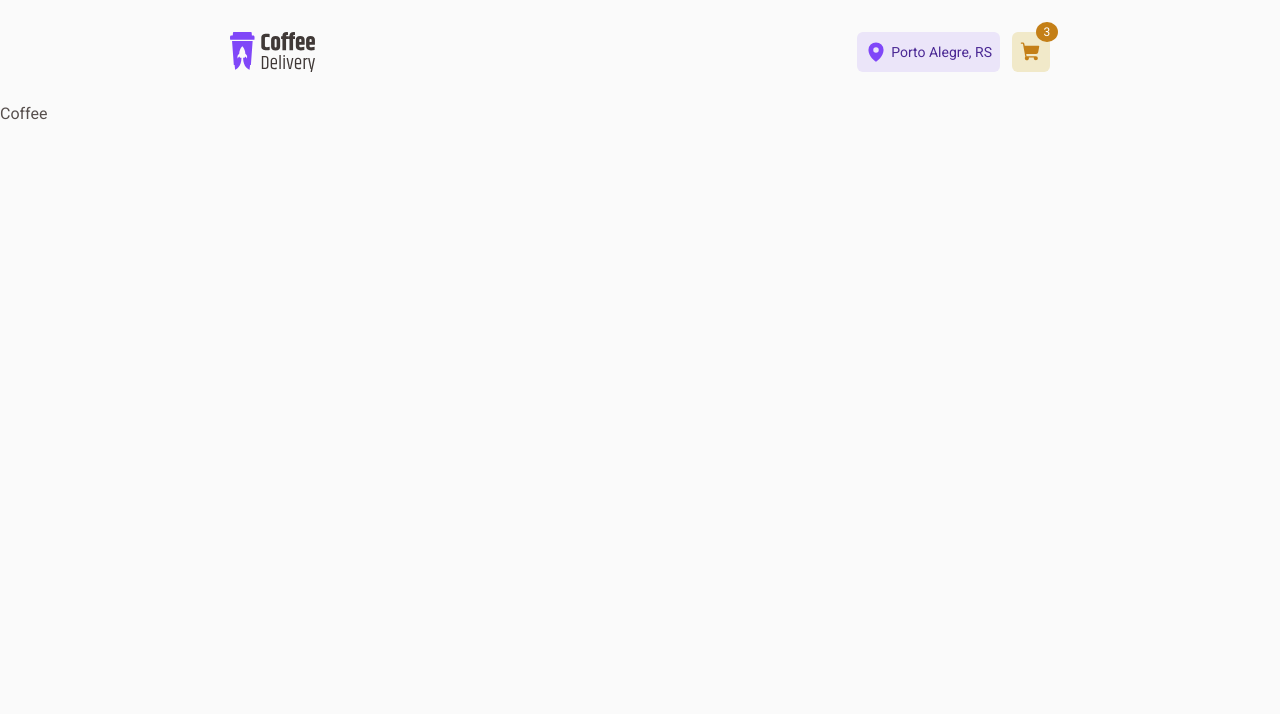
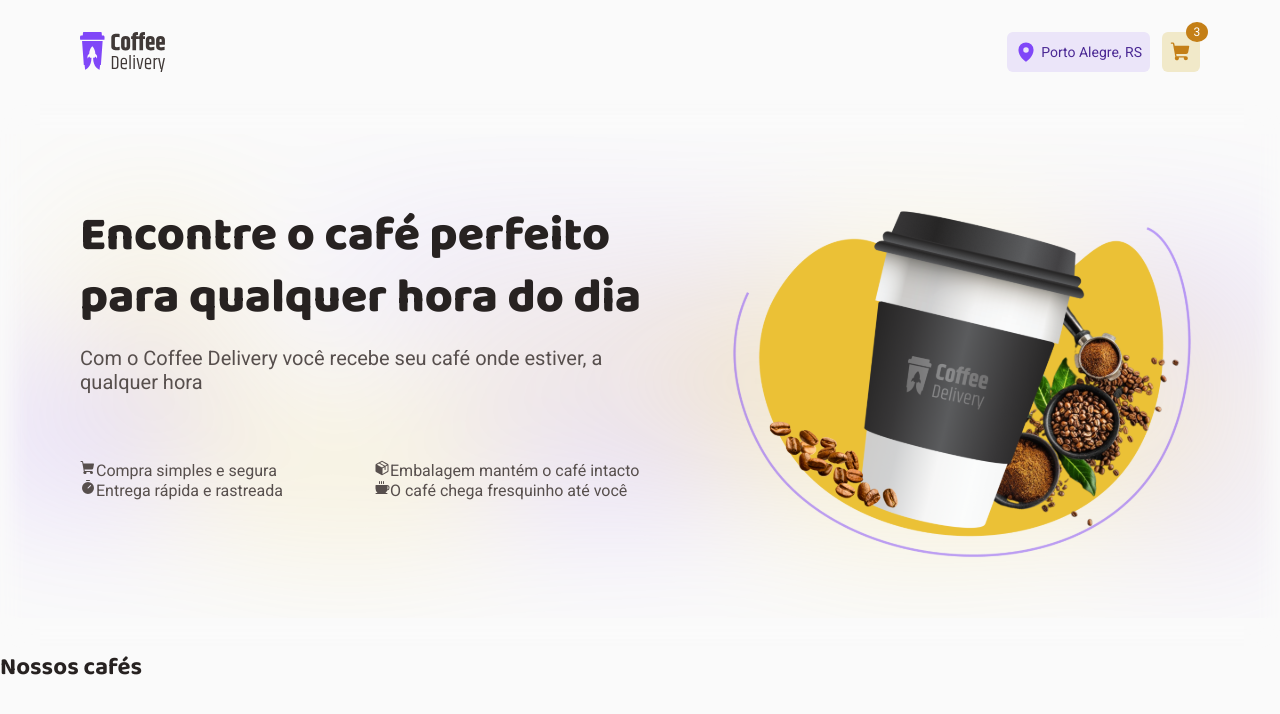
Before and after one commit to rickson-simoes/TheCoffeShop, a React (Vite) app: page / in a window 1280 px wide. Shown: the top 714 px of the page. Built offline with nearby package versions, Linux system fonts and the light colour scheme.

Commit message:
:art: Css Home: Styles

```diff
--- a/src/components/Header/styles.ts
+++ b/src/components/Header/styles.ts
@@ -8,7 +8,7 @@ export const HeaderContainer = styled.header`
 `
 
 export const Content = styled.div`
-  width: 51.25rem;
+  width: 70rem;
   display: flex;
   justify-content: space-between;
 
--- a/src/pages/Home/index.tsx
+++ b/src/pages/Home/index.tsx
@@ -1,7 +1,50 @@
+import { Coffee, Package, ShoppingCart, Timer } from 'phosphor-react';
+import MainImageCoffee from '../../assets/Home/main-image-coffee.svg'
+import { Content, Intro, ItemsInformation, Main, TitleInformation } from "./style";
+
 export function Home() {
   return (
-    <div>
-      Coffee
-    </div>
+    <Main>
+      <Intro>
+        <Content>
+          <section>
+            <TitleInformation>
+              <h1>Encontre o café perfeito para qualquer hora do dia</h1>
+
+              <span>
+                Com o Coffee Delivery você recebe seu café onde estiver, a qualquer hora
+              </span>
+            </TitleInformation>
+
+            <ItemsInformation>
+              <span>
+                <ShoppingCart weight="fill" />
+                Compra simples e segura
+              </span>
+              <span>
+                <Package weight="fill" />
+                Embalagem mantém o café intacto
+              </span>
+              <span>
+                <Timer weight="fill" />
+                Entrega rápida e rastreada
+              </span>
+              <span>
+                <Coffee weight="fill" />
+                O café chega fresquinho até você
+              </span>
+            </ItemsInformation>
+          </section>
+
+          <section>
+            <img src={MainImageCoffee} alt="Imagem de um copo com a logo CoffeeDelivery" width='476' height='360' />
+          </section>
+        </Content>
+      </Intro>
+
+      <div>
+        <h2>Nossos cafés</h2>
+      </div>
+    </Main>
   )
 };
--- a/src/pages/Home/style.ts
+++ b/src/pages/Home/style.ts
@@ -0,0 +1,59 @@
+import styled from "styled-components";
+import MainBackground from '../../assets/Home/main-background.svg';
+
+export const Main = styled.main`
+  display: flex;
+  flex-direction: column;
+`
+
+export const Intro = styled.div`
+  background-image: url(${MainBackground});
+  background-repeat: no-repeat;
+  background-position: center;
+  background-size: 100%;
+  box-shadow: inset 1px 1px 20px 10px ${props => props.theme["gray-100"]};
+  width: 100%;
+
+  display: flex;
+  justify-content: center;
+`
+
+export const Content = styled.div`
+  display: flex;
+  align-items: center;
+  height: 34rem;
+  width: 1120px;
+  justify-content: space-between;
+
+  section {
+    display: flex;
+    flex-direction: column;
+    gap: 4.125rem;
+
+    max-width: 36.75rem;
+    height: 342px;
+  }
+`
+
+export const TitleInformation = styled.div`
+  display: flex;
+  flex-direction: column;
+  gap: 1rem;
+
+  h1 {
+    font-size: 3rem;
+    font-weight: 800;
+    line-height: 130%;
+  }
+
+  span {
+    font-size: 1.25rem;
+  }
+`
+
+export const ItemsInformation = styled.div`
+  display: grid;
+  grid-template-columns: repeat(2, 1fr);
+`
+
+// FAZER O BACKGROUND REDONDO DOS SVGS
--- a/src/styles/global.ts
+++ b/src/styles/global.ts
@@ -24,14 +24,6 @@ export const GlobalStyle = createGlobalStyle`
     color: ${props => props.theme['gray-900']}
   }
 
-  h1 {
-    font-size: 3rem;
-  }
-
-  h2 {
-    font-size: 2rem;
-  }
-
   a {
     text-decoration: none ;
     color: ${props => props.theme['gray-700']};
```
Also changed, not shown: src/assets/Main/main-background.svg (deleted), src/assets/Main/main-image-coffee.svg (deleted).
